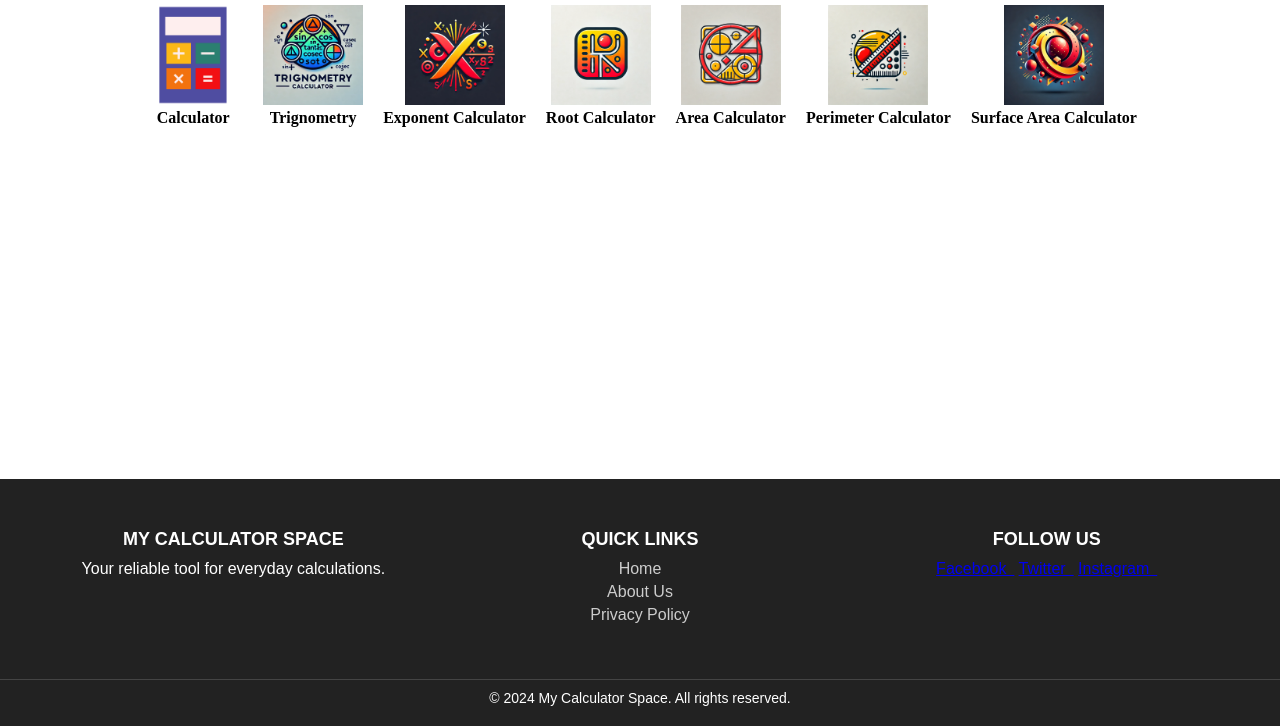
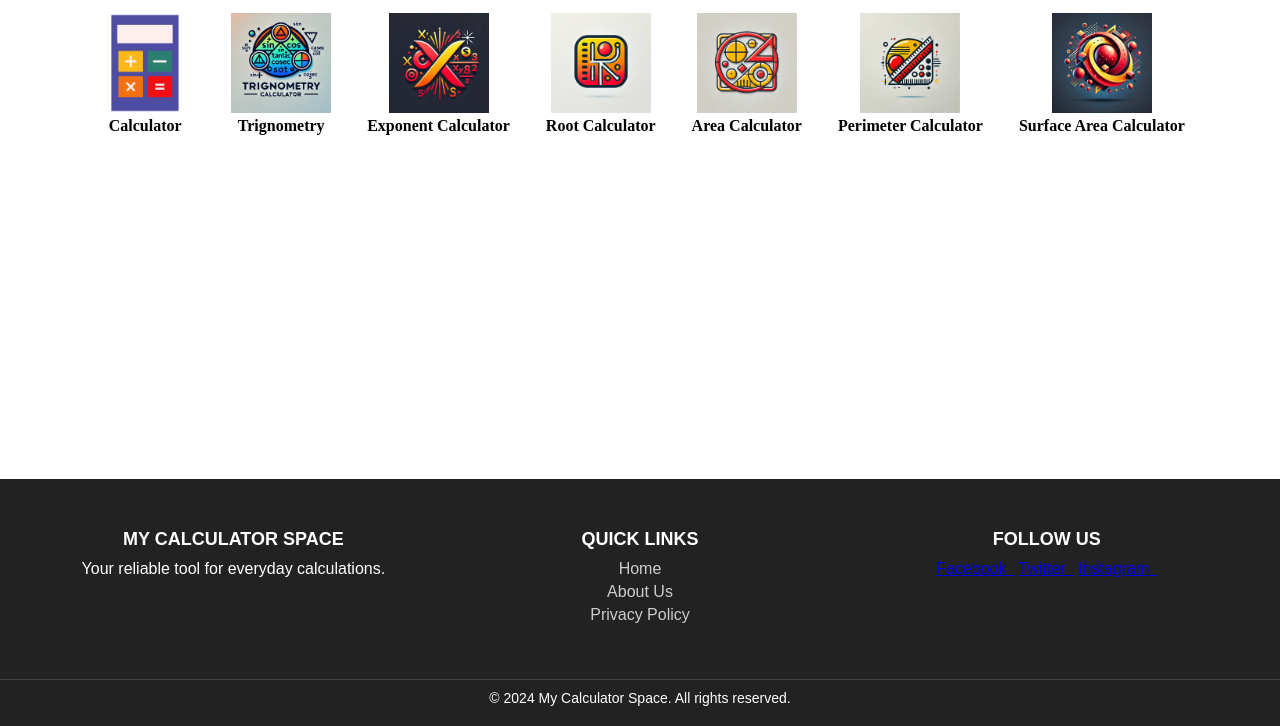
Before and after one commit to Mycalculatorspace/calculator, a plain HTML site: page index.html in a window 1280 px wide. Shown: the part 74-800 px from the top of the page. Drawn offline with Linux system fonts and the light colour scheme.

Commit message:
margin reset

```diff
--- a/styles.css
+++ b/styles.css
@@ -53,7 +53,7 @@ main a:hover{
 .calc{
     width: fit-content;
     height: fit-content;
-    margin: 0.5em;
+    margin: 1em;
     text-align: center;
     display: inline-block;
 }
```
